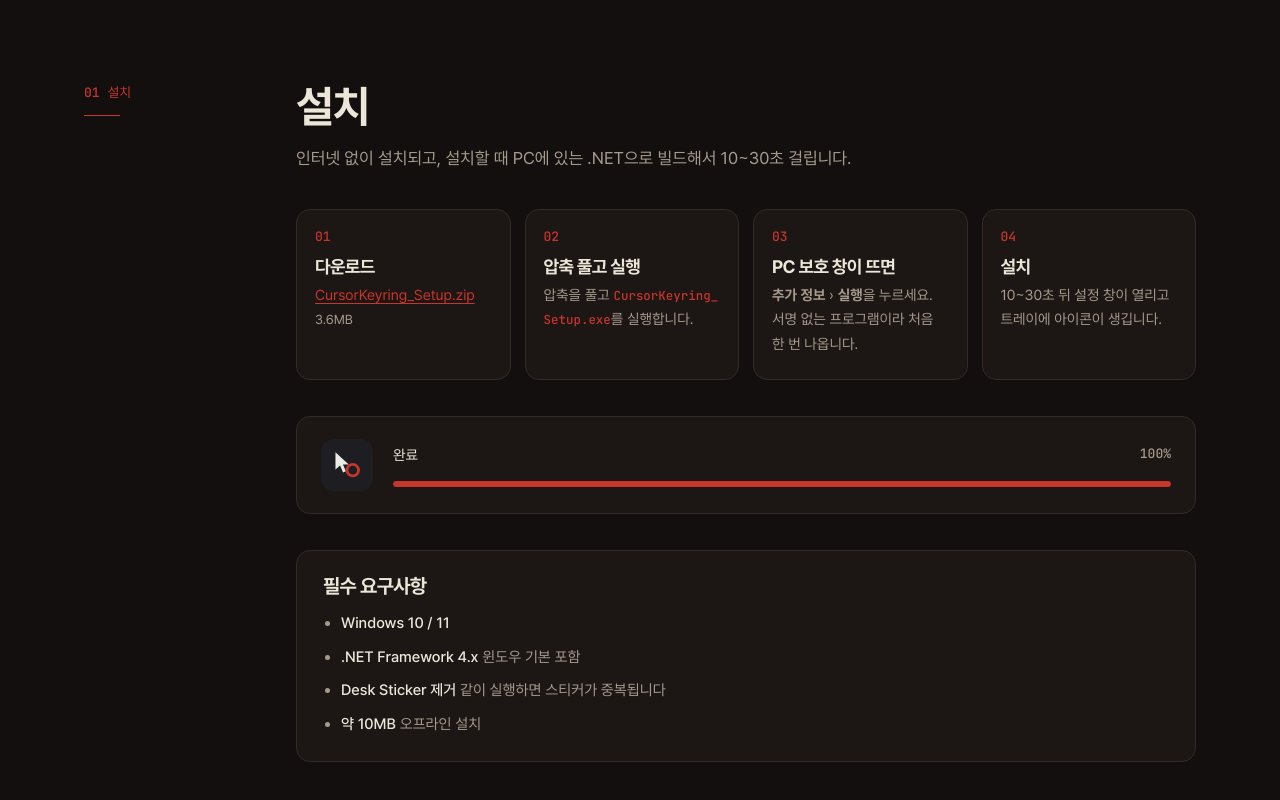
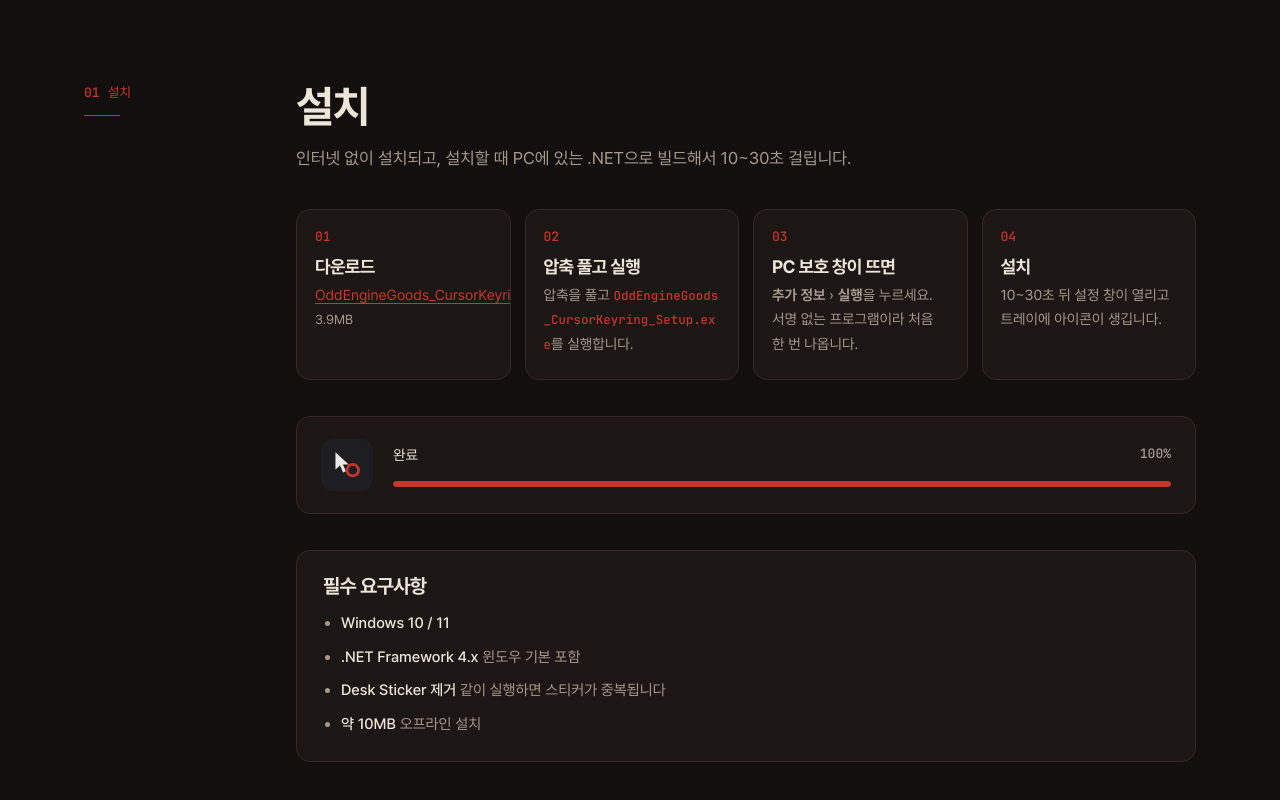
Before and after one commit to Baegeunho21/OddEngineGoods, a plain HTML site: page index.html in a window 1280 px wide. Shown: the part 1806-2606 px from the top of the page. Drawn offline with Linux system fonts and the light colour scheme; animation ran at ten frames a second.

Commit message:
v1.3.0: OddEngine Goods 브랜딩 설치 파일
Co-Authored-By: Claude Opus 5.5 <noreply@anthropic.com>
Claude-Session: https://claude.ai/code/session_015A8rYcvTEqEvjHwDv7kaPo

```diff
--- a/index.html
+++ b/index.html
@@ -295,9 +295,9 @@ footer { max-width: 1160px; margin: 96px auto 0; padding: 32px 24px 56px; border
 window.SITE = {
   url: "https://baegeunho21.github.io/OddEngineGoods/",   // 공유할 주소
   shortUrl: "baegeunho21.github.io/OddEngineGoods",       // 폰 화면에 크게 보여 줄 주소
-  download: "download/CursorKeyring_Setup.zip",
-  version: "v1.2.0",
-  size: "3.6MB"
+  download: "download/OddEngineGoods_CursorKeyring.zip",
+  version: "v1.3.0",
+  size: "3.9MB"
 };
 </script>
 
@@ -316,16 +316,16 @@ window.SITE = {
   <div class="hero">
     <div>
       <img class="title-logo" src="media/title.png" alt="No More Pickles in Hell" width="500" height="300">
-      <div class="eyebrow"><b>GOODS No.01</b><span>커서 키링 · <span data-cfg="version">v1.2.0</span> · Windows 10 / 11</span></div>
+      <div class="eyebrow"><b>GOODS No.01</b><span>커서 키링 · <span data-cfg="version">v1.3.0</span> · Windows 10 / 11</span></div>
       <h1><span class="w">커서에</span> <span class="w"><em>키링</em>을</span><br><span class="w">달았습니다</span></h1>
       <p class="lede">게임해 주셔서 고마워요. 마우스를 따라 흔들리는 피클병 키링과 바탕화면 스티커를 드려요. 지금 이 페이지에도 하나 달아 뒀어요.</p>
       <div class="cta pc-only">
-        <a class="btn main dl" href="download/CursorKeyring_Setup.zip" download>
+        <a class="btn main dl" href="download/OddEngineGoods_CursorKeyring.zip" download>
           <svg width="16" height="16" viewBox="0 0 16 16" aria-hidden="true"><path d="M8 1.5v9m0 0L4.5 7M8 10.5 11.5 7M2 13.5h12" fill="none" stroke="currentColor" stroke-width="1.8" stroke-linecap="round" stroke-linejoin="round"/></svg>
           Windows용 다운로드</a>
         <a class="btn" href="#video">사용 영상</a>
       </div>
-      <p class="dlmeta pc-only"><span data-cfg="version">v1.2.0</span> · <span data-cfg="size">3.6MB</span> · 무료 · Windows 10 / 11</p>
+      <p class="dlmeta pc-only"><span data-cfg="version">v1.3.0</span> · <span data-cfg="size">3.9MB</span> · 무료 · Windows 10 / 11</p>
 
       <div class="later phone-only" id="later">
         <div class="later-head">
@@ -364,8 +364,8 @@ window.SITE = {
     <div class="content">
       <div class="sec-head reveal"><h2>설치</h2><p>인터넷 없이 설치되고, 설치할 때 PC에 있는 .NET으로 빌드해서 10~30초 걸립니다.</p></div>
       <div class="steps reveal">
-        <div class="step"><h3>다운로드</h3><p><a class="dl" href="download/CursorKeyring_Setup.zip" download>CursorKeyring_Setup.zip</a> <span class="faint" data-cfg="size">3.6MB</span></p></div>
-        <div class="step"><h3>압축 풀고 실행</h3><p>압축을 풀고 <code>CursorKeyring_Setup.exe</code>를 실행합니다.</p></div>
+        <div class="step"><h3>다운로드</h3><p><a class="dl" href="download/OddEngineGoods_CursorKeyring.zip" download>OddEngineGoods_CursorKeyring.zip</a> <span class="faint" data-cfg="size">3.9MB</span></p></div>
+        <div class="step"><h3>압축 풀고 실행</h3><p>압축을 풀고 <code>OddEngineGoods_CursorKeyring_Setup.exe</code>를 실행합니다.</p></div>
         <div class="step"><h3>PC 보호 창이 뜨면</h3><p><b>추가 정보</b> › <b>실행</b>을 누르세요. 서명 없는 프로그램이라 처음 한 번 나옵니다.</p></div>
         <div class="step"><h3>설치</h3><p>10~30초 뒤 설정 창이 열리고 트레이에 아이콘이 생깁니다.</p></div>
       </div>
```
Also changed, not shown: 읽어주세요.txt, 2 other files.
